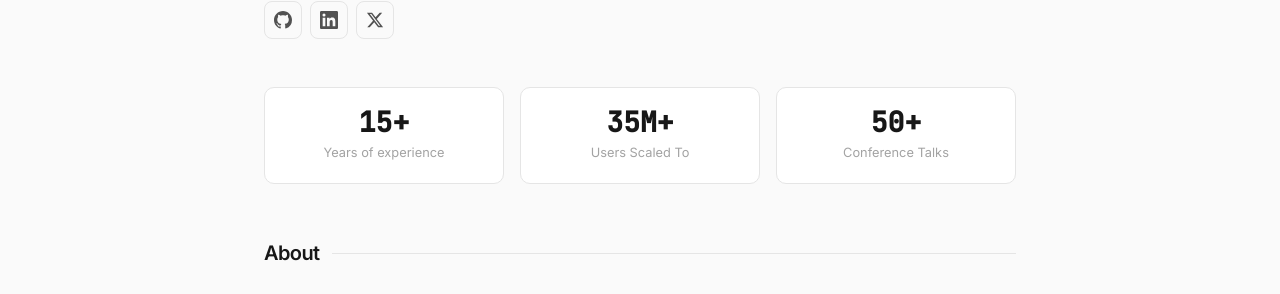
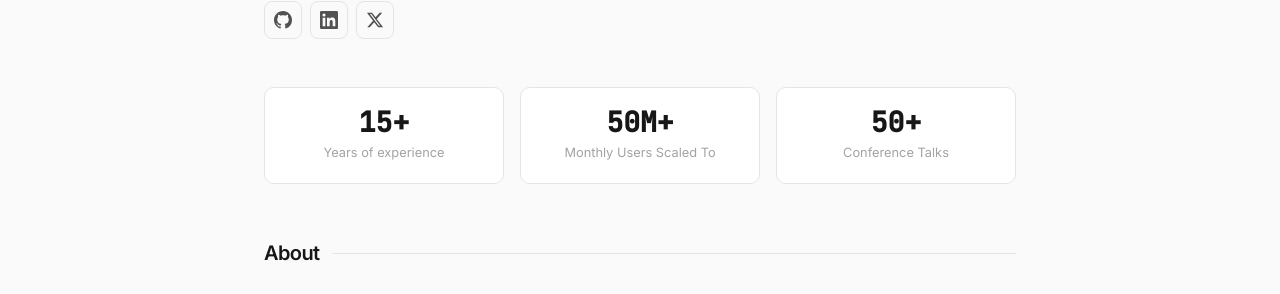
Before and after one commit to jstuhli/jstuhli.github.io, a Jekyll site: the page built from index.markdown, in a window 1280 px wide and 900 px high. Shown: the part 322-616 px from the top of the window. Built offline with Jekyll 4.4.1, drawn with Linux system fonts in a browser that asks for light colours.

Commit message:
Update user scaling statistics in index.markdown

```diff
--- a/index.markdown
+++ b/index.markdown
@@ -26,8 +26,8 @@ layout: home
       <div class="stat-label">Years of experience</div>
     </div>
     <div class="stat">
-      <div class="stat-value">35M+</div>
-      <div class="stat-label">Users Scaled To</div>
+      <div class="stat-value">50M+</div>
+      <div class="stat-label">Monthly Users Scaled To</div>
     </div>
     <div class="stat">
       <div class="stat-value">50+</div>
```
